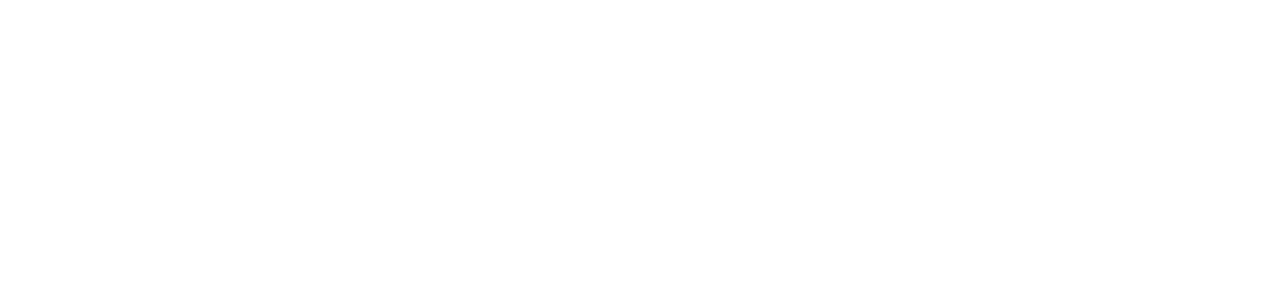
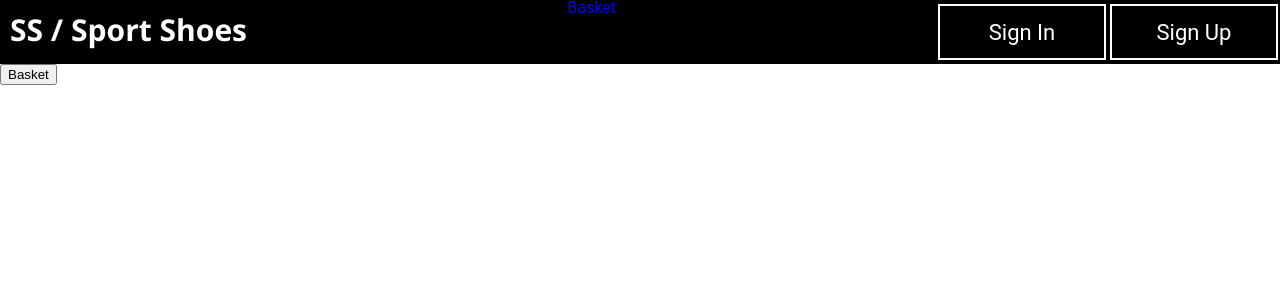
Before and after one commit to Loppik/Site-shop-of-football-merch, a React app: page /basket in a window 1280 px wide. Shown: the top 300 px of the page. Built offline with nearby package versions, Linux system fonts and the light colour scheme; the HTML template or start-up script is replaced by a standard one.

Commit message:
replaced basket component

```diff
--- a/src/components/App/App.jsx
+++ b/src/components/App/App.jsx
@@ -6,21 +6,24 @@ import NavBar from '../NavBar/NavBar';
 import Login from '../Login/Login';
 import Registration from '../Registration/Registration';
 import Admin from '../Admin/Admin';
-import MainPage from '../MainPage/MainPage';
-import FootballBootsPage from '../FootballBootsPage/FootballBootsPage';
+import Categories from '../Categories/Categories';
+import FootballBoots from '../FootballBoots/FootballBoots';
 import FootwearPage from '../FootwearPage/FootwearPage';
+import Basket from '../Basket/Basket';
 
+import './reset.css';
 
 function App() {
   return (
     <div>
+      <NavBar />
       <Route exact path="/login" component={Login} />
       <Route exact path="/reg" component={Registration} />
-      <Route exact path="/" component={MainPage} />
-      <Route exact path="/fb" component={FootballBootsPage} />
+      <Route exact path="/" component={Categories} />
+      <Route exact path="/fb" component={FootballBoots} />
       <Route exact path="/fb/:fbId" component={FootwearPage} />
       <Route exact path="/admin" component={Admin} />
-      <Route exact path="/forRun" component={NavBar} />
+      <Route exact path="/basket" component={Basket} />
     </div>
   );
 }
--- /dev/null
+++ b/src/components/App/reset.css
@@ -0,0 +1,45 @@
+html, body, div, span, applet, object, iframe,
+h1, h2, h3, h4, h5, h6, p, blockquote, pre,
+a, abbr, acronym, address, big, cite, code,
+del, dfn, em, img, ins, kbd, q, s, samp,
+small, strike, strong, sub, sup, tt, var,
+b, u, i, center,
+dl, dt, dd, ol, ul, li,
+fieldset, form, label, legend,
+table, caption, tbody, tfoot, thead, tr, th, td,
+article, aside, canvas, details, embed,
+figure, figcaption, footer, header, hgroup,
+menu, nav, output, ruby, section, summary,
+time, mark, audio, video {
+	margin: 0;
+	padding: 0;
+	border: 0;
+	font-size: 100%;
+	font: inherit;
+	vertical-align: baseline;
+}
+article, aside, details, figcaption, figure,
+footer, header, hgroup, menu, nav, section {
+	display: block;
+}
+body {
+	line-height: 1;
+}
+ol, ul {
+	list-style: none;
+}
+blockquote, q {
+	quotes: none;
+}
+blockquote:before, blockquote:after,
+q:before, q:after {
+	content: '';
+	content: none;
+}
+table {
+	border-collapse: collapse;
+	border-spacing: 0;
+}
+a {
+    text-decoration: none;
+}
--- a/src/components/Basket/Basket.jsx
+++ b/src/components/Basket/Basket.jsx
@@ -4,15 +4,8 @@ import { Link } from 'react-router-dom';
 
 class Basket extends Component {
   state = {
-    show: true,
+    show: true, // delete
   };
-
-  onShowBasket = () => {
-    const { show } = this.state;
-    this.setState({
-      show: !show,
-    });
-  }
 
   onDeleteProduct = (event) => {
     const { parentNode } = event.target;
@@ -25,7 +18,6 @@ class Basket extends Component {
     return (
       <div>
         <button type="button" onClick={this.onShowBasket}>Basket</button>
-        {this.state.show && (
         <ul>
           {this.props.products.map((product, index) =>
               <li key={index}>
@@ -37,8 +29,6 @@ class Basket extends Component {
               </li>
           )}
         </ul>
-        )
-        }
       </div>
     );
   }
@@ -50,7 +40,7 @@ export default connect(
   }),
   dispatch => ({
     onDeleteProduct: (product) => {
-      dispatch({ type: 'DELETE_PRODUCT', product: product });
+      dispatch({ type: 'DELETE_PRODUCT', product });
     },
   }),
 )(Basket);
--- a/src/components/FootballBootsPage/FootballBootsPage.jsx
+++ /dev/null
@@ -1,14 +0,0 @@
-import React from 'react';
-import NavBar from '../NavBar/NavBar';
-import FootballBoots from '../FootballBoots/FootballBoots';
-
-function FootballBootsPage() {
-  return (
-    <div>
-      <NavBar />
-      <FootballBoots />
-    </div>
-  );
-}
-
-export default FootballBootsPage;
--- a/src/components/FootwearPage/FootwearPage.jsx
+++ b/src/components/FootwearPage/FootwearPage.jsx
@@ -1,5 +1,4 @@
 import React from 'react';
-import NavBar from '../NavBar/NavBar';
 import Footwear from '../Footwear/Footwear';
 import Review from '../Review/Review';
 
@@ -7,7 +6,6 @@ function FootwearPage(props) {
   const { params } = props.match; // eslint-disable-line
   return (
     <div>
-      <NavBar />
       <Footwear params={params} />
       <Review params={params} />
     </div>
--- a/src/components/MainPage/MainPage.jsx
+++ /dev/null
@@ -1,14 +0,0 @@
-import React from 'react';
-import NavBar from '../NavBar/NavBar';
-import Categories from '../Categories/Categories';
-
-function MainPage() {
-  return (
-    <div>
-      <NavBar />
-      <Categories />
-    </div>
-  );
-}
-
-export default MainPage;
--- a/src/components/NavBar/NavBar.jsx
+++ b/src/components/NavBar/NavBar.jsx
@@ -2,8 +2,6 @@ import React, { Component } from 'react';
 import { Link } from 'react-router-dom';
 import { connect } from 'react-redux';
 import './navBar.css';
-
-import Basket from '../Basket/Basket';
 
 class NavBar extends Component {
   onExit = () => {
@@ -18,7 +16,7 @@ class NavBar extends Component {
         <div className="companyName">
           <p>SS / Sport Shoes</p>
         </div>
-        <Basket />
+        <Link to="/basket">Basket</Link>
         {!accessToken && (
           <div>
             <Link to="/login">
```
Also changed, not shown: 1 other file (tests, documents, lock files or other folders). Lines whose indentation alone changed are shown as unchanged.
